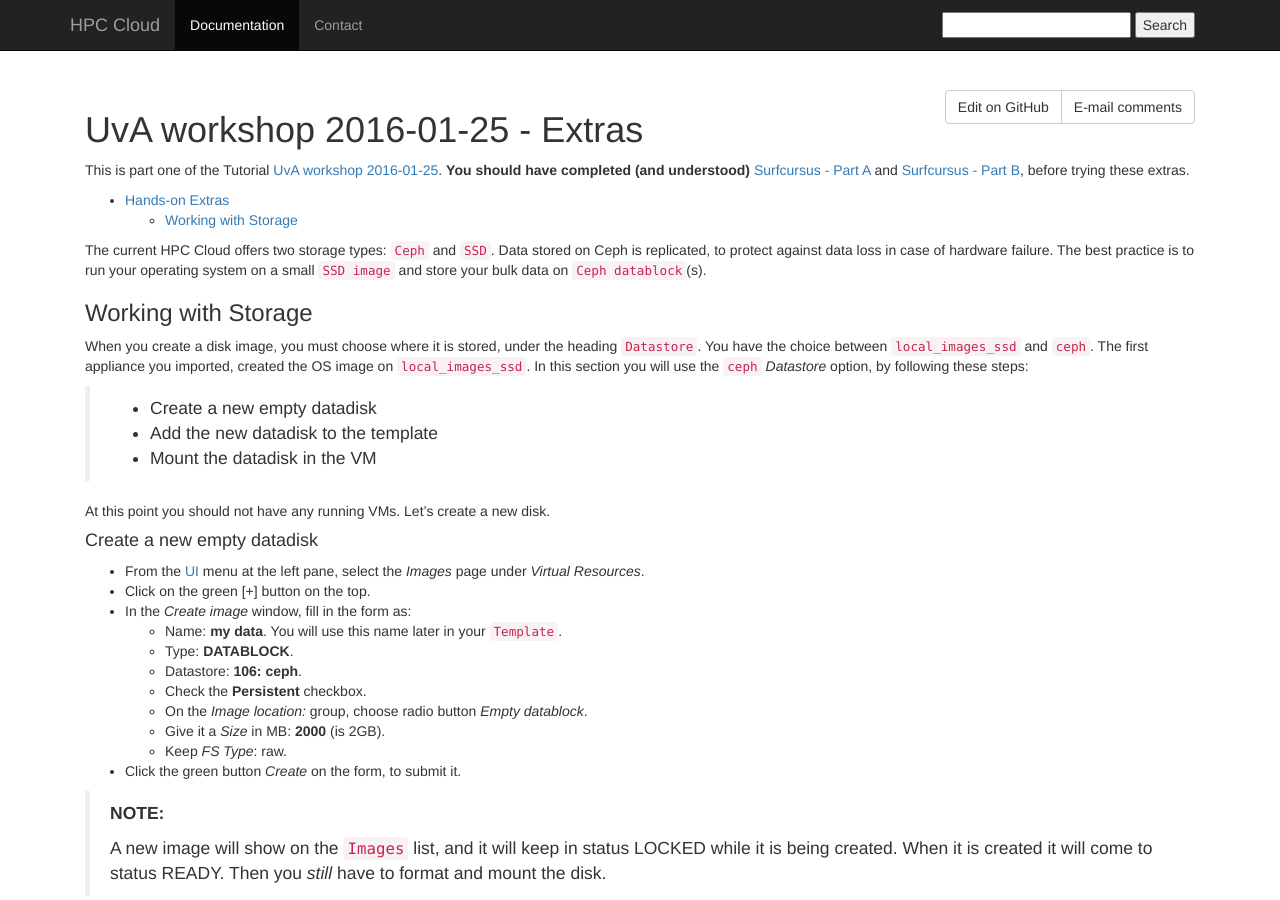
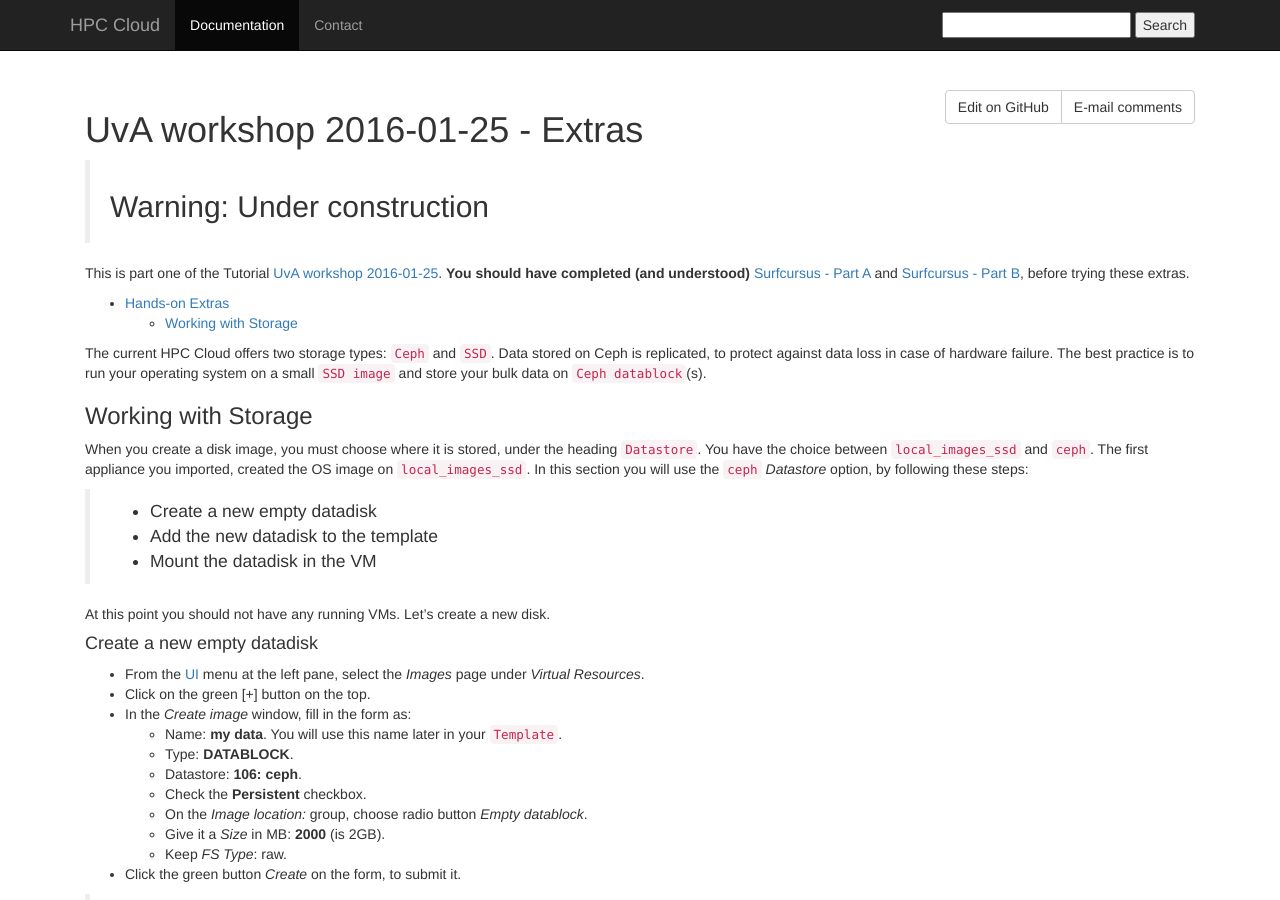
Before and after one commit to sara-nl/clouddocs, a Jekyll site: the page built from UvAworkshop-2016-01-25/UvAworkshop-2016-01-25-extras.markdown, in a window 1280 px wide and 900 px high. Built offline with Jekyll 4.4.1, drawn with Linux system fonts in a browser that asks for light colours; nearby versions of some CDN libraries.

Commit message:
docs for UvA workshop 2016-01-25

```diff
--- a/UvAworkshop-2016-01-25/UvAworkshop-2016-01-25-extras.markdown
+++ b/UvAworkshop-2016-01-25/UvAworkshop-2016-01-25-extras.markdown
@@ -3,6 +3,8 @@ layout: default
 ---
 
 # UvA workshop 2016-01-25 - Extras
+
+> ## Warning: Under construction
 
 This is part one of the Tutorial [UvA workshop 2016-01-25](UvAworkshop-2016-01-25).
 **You should have completed (and understood)** [Surfcursus - Part A](UvAworkshop-2016-01-25-partA) and [Surfcursus - Part B](UvAworkshop-2016-01-25-partB),  before trying these extras.
--- a/UvAworkshop-2016-01-25/UvAworkshop-2016-01-25-partA.markdown
+++ b/UvAworkshop-2016-01-25/UvAworkshop-2016-01-25-partA.markdown
@@ -3,6 +3,8 @@ layout: default
 ---
 
 # UvA workshop 2016-01-25 - part A
+
+> ## Warning: Under construction
 
 This is part A of the Tutorial [UvA workshop 2016-01-25](UvAworkshop-2016-01-25).
 
--- a/UvAworkshop-2016-01-25/UvAworkshop-2016-01-25-partB.markdown
+++ b/UvAworkshop-2016-01-25/UvAworkshop-2016-01-25-partB.markdown
@@ -3,6 +3,8 @@ layout: default
 ---
 
 # UvA workshop 2016-01-25 - part B
+
+> ## Warning: Under construction
 
 This is part B of the Tutorial [UvA workshop 2016-01-25](UvAworkshop-2016-01-25).
 **If you have not completed (and understood)** [Surfcursus - Part A](UvAworkshop-2016-01-25-partA), please do so first.
```
